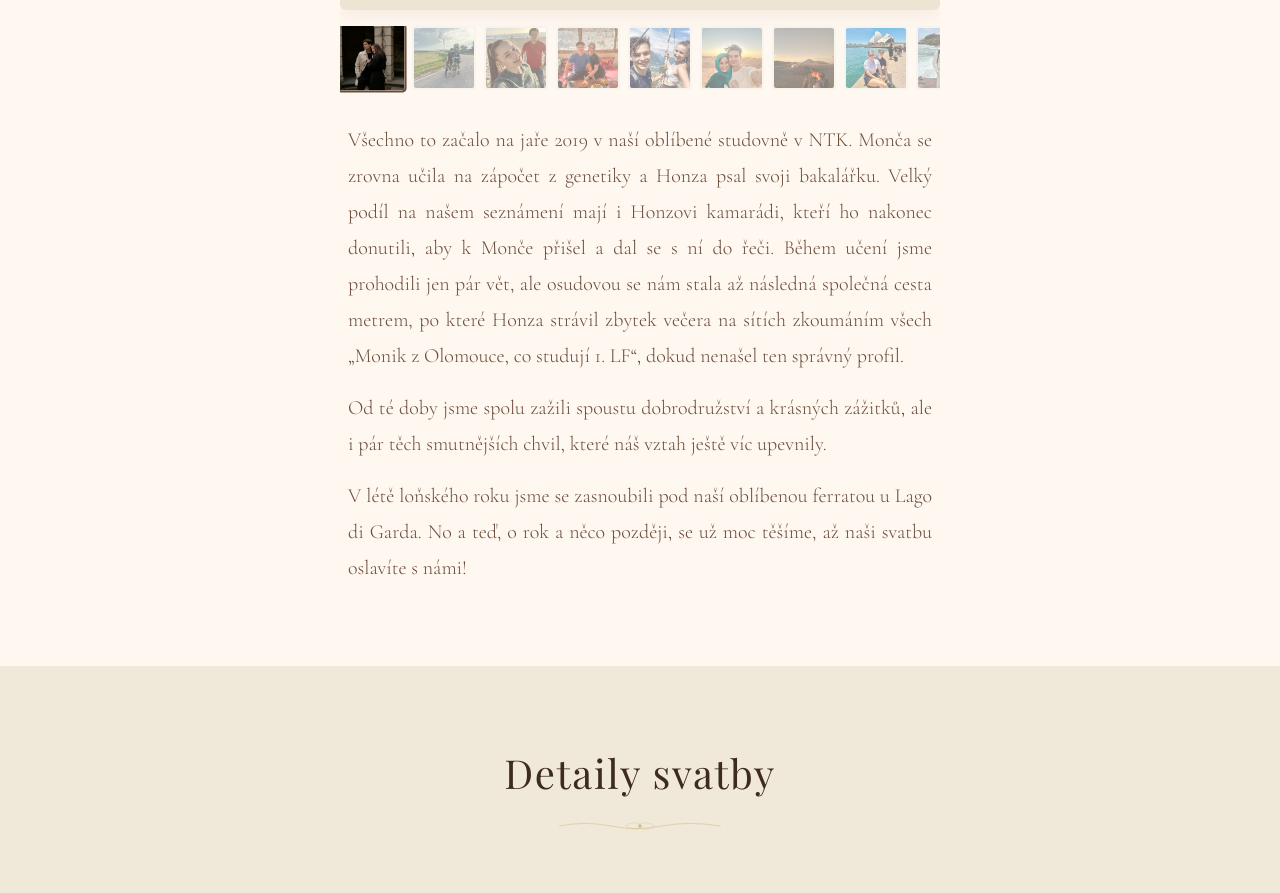
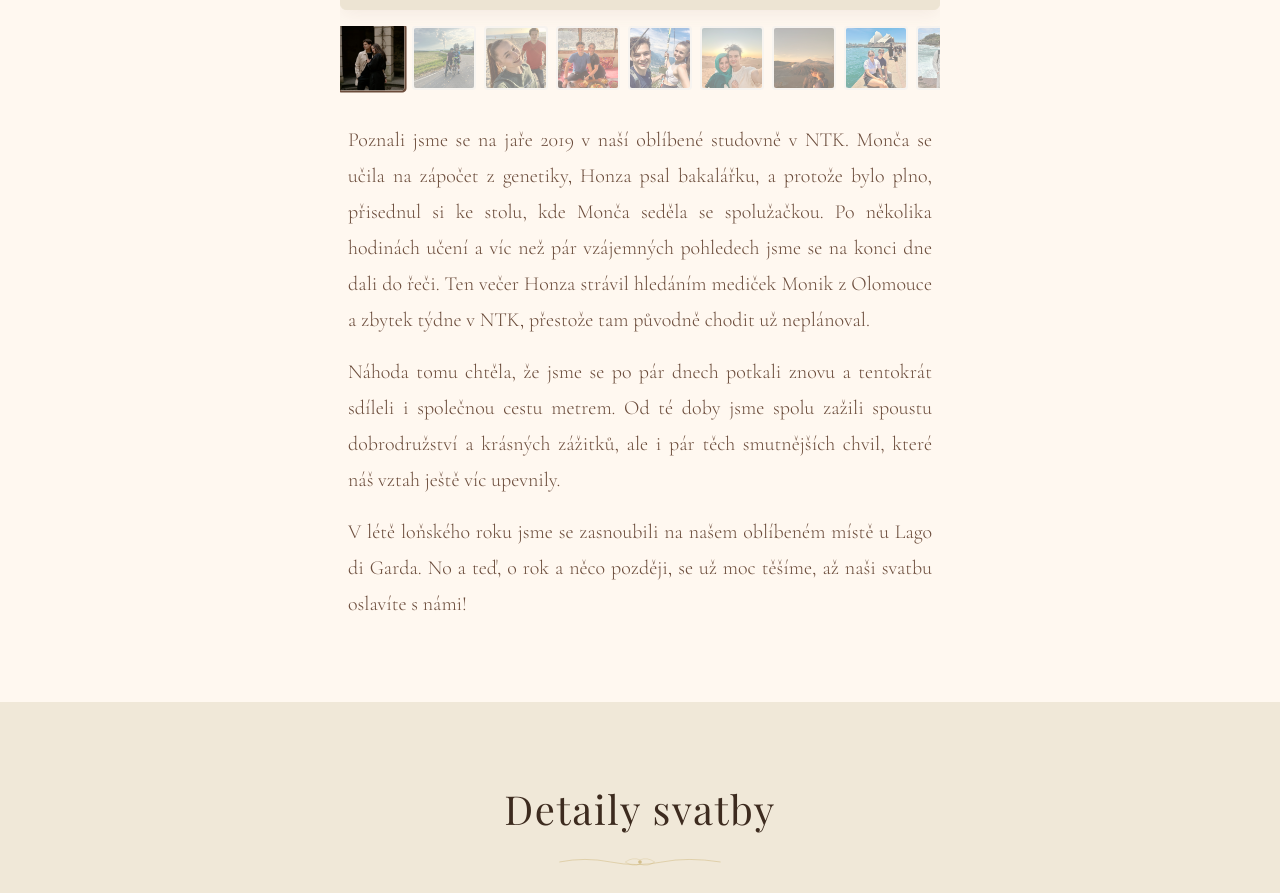
Before and after one commit to pici48/svatba_web, a React (Vite) app: page / in a window 1280 px wide. Shown: the part 1697-2590 px from the top of the page. Built offline with nearby package versions, Linux system fonts and the light colour scheme; a web font is replaced by a local one.

Commit message:
Změna textu O nás

```diff
--- a/src/WeddingWebsite.jsx
+++ b/src/WeddingWebsite.jsx
@@ -351,13 +351,13 @@ const OurStory = () => (
       <PhotoSlideshow />
       <div>
         <p style={{ fontFamily: "'Cormorant Garamond', Georgia, serif", fontSize: "clamp(17px, 2.5vw, 20px)", lineHeight: 1.8, color: C.warmBrown, fontWeight: 300, padding: "0 8px", marginBottom: 16, textAlign: "justify" }}>
-          Všechno to začalo na jaře 2019 v naší oblíbené studovně v NTK. Monča se zrovna učila na zápočet z genetiky a Honza psal svoji bakalářku. Velký podíl na našem seznámení mají i Honzovi kamarádi, kteří ho nakonec donutili, aby k Monče přišel a dal se s ní do řeči. Během učení jsme prohodili jen pár vět, ale osudovou se nám stala až následná společná cesta metrem, po které Honza strávil zbytek večera na sítích zkoumáním všech „Monik z Olomouce, co studují 1. LF“, dokud nenašel ten správný profil.
+          Poznali jsme se na jaře 2019 v naší oblíbené studovně v NTK. Monča se učila na zápočet z genetiky, Honza psal bakalářku, a protože bylo plno, přisednul si ke stolu, kde Monča seděla se spolužačkou. Po několika hodinách učení a víc než pár vzájemných pohledech jsme se na konci dne dali do řeči. Ten večer Honza strávil hledáním mediček Monik z Olomouce a zbytek týdne v NTK, přestože tam původně chodit už neplánoval.
         </p>
         <p style={{ fontFamily: "'Cormorant Garamond', Georgia, serif", fontSize: "clamp(17px, 2.5vw, 20px)", lineHeight: 1.8, color: C.warmBrown, fontWeight: 300, padding: "0 8px", marginBottom: 16, textAlign: "justify" }}>
-          Od té doby jsme spolu zažili spoustu dobrodružství a krásných zážitků, ale i pár těch smutnějších chvil, které náš vztah ještě víc upevnily.
+          Náhoda tomu chtěla, že jsme se po pár dnech potkali znovu a tentokrát sdíleli i společnou cestu metrem. Od té doby jsme spolu zažili spoustu dobrodružství a krásných zážitků, ale i pár těch smutnějších chvil, které náš vztah ještě víc upevnily.
         </p>
         <p style={{ fontFamily: "'Cormorant Garamond', Georgia, serif", fontSize: "clamp(17px, 2.5vw, 20px)", lineHeight: 1.8, color: C.warmBrown, fontWeight: 300, padding: "0 8px", textAlign: "justify"  }}>
-          V létě loňského roku jsme se zasnoubili pod naší oblíbenou ferratou u Lago di Garda. No a teď, o rok a něco později, se už moc těšíme, až naši svatbu oslavíte s námi!
+          V létě loňského roku jsme se zasnoubili na našem oblíbeném místě u Lago di Garda. No a teď, o rok a něco později, se už moc těšíme, až naši svatbu oslavíte s námi!
         </p>
       </div>
     </div>
```
